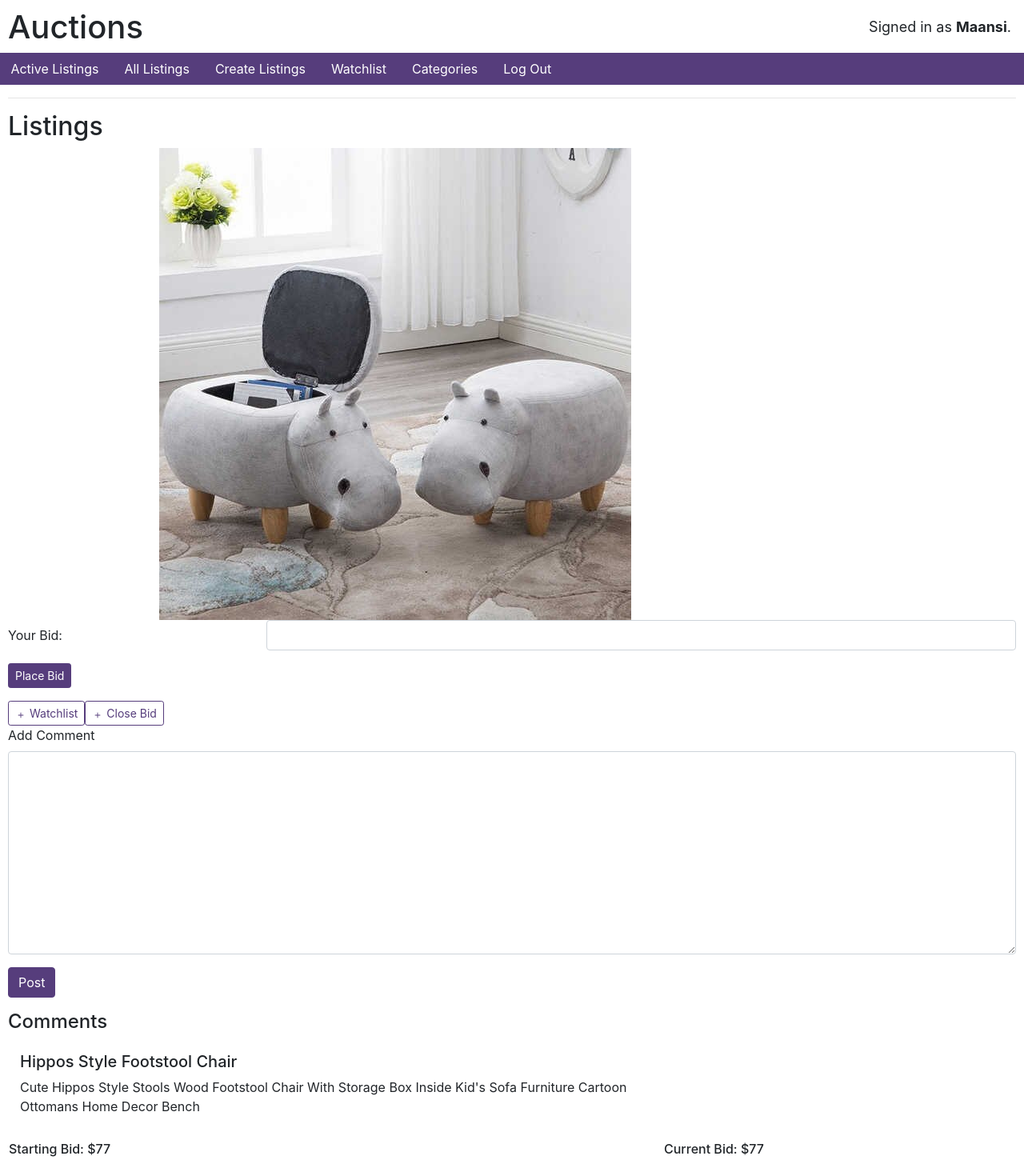
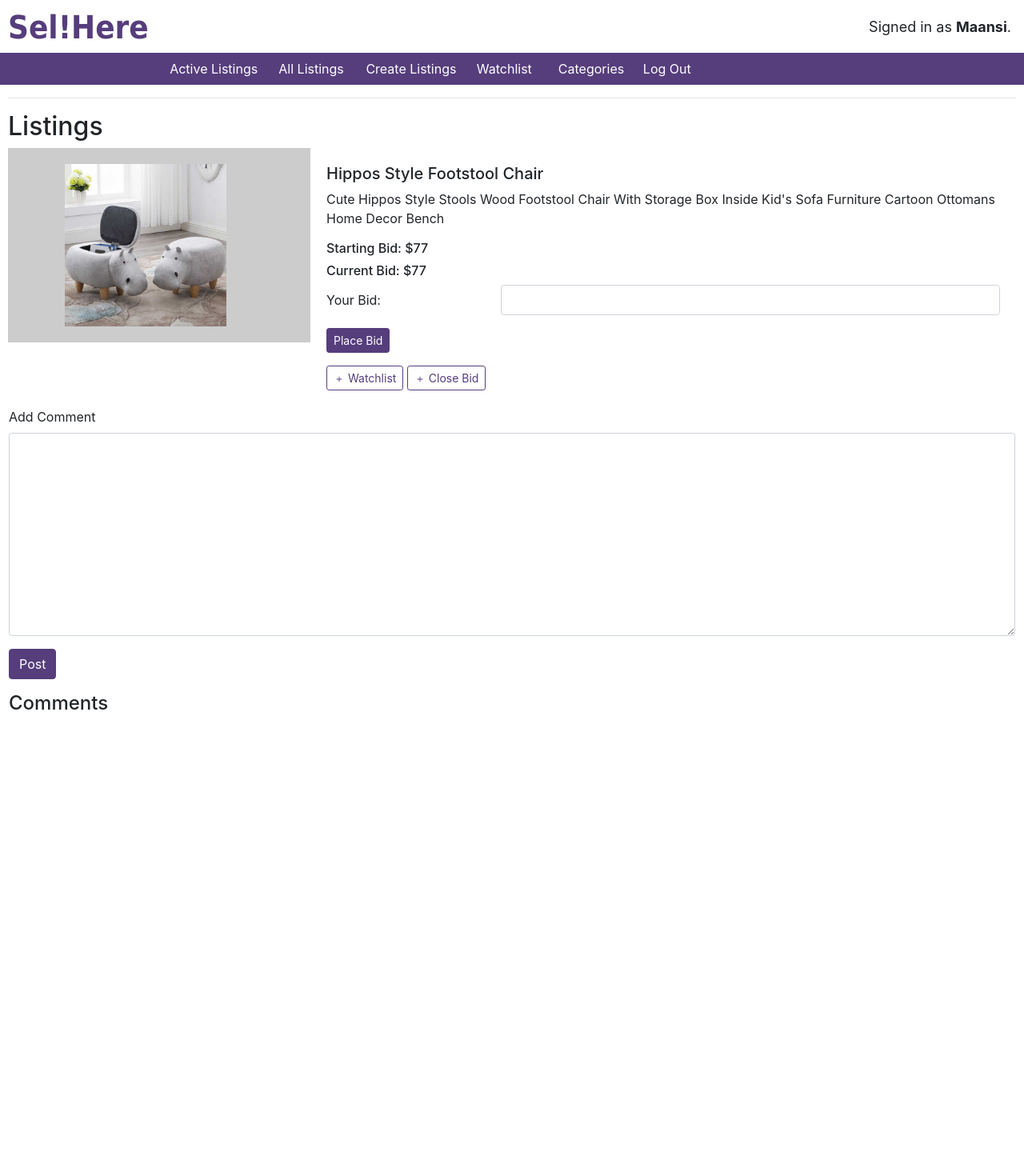
Before and after one commit to Maan17/auction, a Django app: page /details/1 in a window 1280 px wide. Shown: the whole page at 80% size. After the commit the page ends 887 px from the top, so only its background shows below. Run offline with Django 3.2, Linux system fonts and the light colour scheme; a user stored in the database is signed in; data comes from the database, SQL or seed files in the repository; both versions use the stored data as it was after the commit; data that the repository does not hold is empty; some libraries are stand-ins or nearby versions.

Commit message:
Working on frontend

```diff
--- a/auctions/templates/auctions/details.html
+++ b/auctions/templates/auctions/details.html
@@ -3,21 +3,15 @@
 {% block body %}
     <h2>Listings</h2>
     <table>
-        <tr id="img-col">
+        <tr >
+            <td id="detail-img">
                 <img src="{{ info.image.url }}">
-        </tr>
-        <tr>
-            <td id="right-col">
+            </td>
+            <td id="detail-desc">
                 <h5>{{ info.title }}</h5>
                 <p>{{ info.desc }}</p>
-                <tr>
-                    <td>
                 <h6>Starting Bid: ${{ info.initial_amt }}</h6>
-                    </td>
-                    <td>
                 <h6>Current Bid: ${{ current }}</h6>
-                    </td>
-                </tr>
                 {% if user.is_authenticated %}
                     {% if win %}
                         <div class="alert alert-success" role="alert">
@@ -68,6 +62,11 @@
                             <h4 class="alert-heading">Bid Closed</h4>
                         </div>
                     {% endif %}
+
+            </td>
+        </tr>
+        <tr>
+            <td>
                 <form action="{% url 'add_comment' info.id %}" enctype="multipart/form-data" method="POST">
                             {% for comment in comment %}{% load widget_tweaks %}
                                 <div class="form-group">
--- a/auctions/templates/auctions/index.html
+++ b/auctions/templates/auctions/index.html
@@ -1,7 +1,7 @@
 {% extends "auctions/layout.html" %}
 
 {% block body %}
-    <h2>Active Listings</h2>
+    <h2 style="text-align:center">Active Listings</h2>
     <table>
         {% for info in infos %}
         <tr>
--- a/auctions/templates/auctions/layout.html
+++ b/auctions/templates/auctions/layout.html
@@ -3,13 +3,14 @@
 <!DOCTYPE html>
 <html lang="en">
     <head>
-        <title>{% block title %}Auctions{% endblock %}</title>
+        <title>{% block title %}SellHere{% endblock %}</title>
         <link rel="stylesheet" href="https://stackpath.bootstrapcdn.com/bootstrap/4.4.1/css/bootstrap.min.css" integrity="sha384-Vkoo8x4CGsO3+Hhxv8T/Q5PaXtkKtu6ug5TOeNV6gBiFeWPGFN9MuhOf23Q9Ifjh" crossorigin="anonymous">
         <link href="{% static 'auctions/styles.css' %}" rel="stylesheet">
+        <meta name="viewport" content="width=device-width, initial-scale=1.0">
 
     </head>
     <body>
-        <h1>Auctions</h1>
+        <h1 style="font-family:tahoma; font-weight:bold;color:#563d7c">Sel!Here</h1>
         <div id="user-name">
             {% if user.is_authenticated %}
                 Signed in as <strong>{{ user.username }}</strong>.
@@ -18,31 +19,31 @@
             {% endif %}
         </div>
         <ul class="nav">
-            <li class="nav-item">
-                <a class="nav-link" href="{% url 'index' %}">Active Listings</a>
+            <li class="nav-item" >
+                <a class="nav-link" href="{% url 'index' %}" style="transform: translate(140%, 0%);" >Active Listings</a>
             </li>
             <li class="nav-item">
-                <a class="nav-link" href="{% url 'all_listings' %}">All Listings</a>
+                <a class="nav-link" href="{% url 'all_listings' %}" style="transform: translate(170%, 0%);">All Listings</a>
             </li>
             {% if user.is_authenticated %}
                 <li class="nav-item">
-                    <a class="nav-link" href="{% url 'create_listings' %}">Create Listings</a>
+                    <a class="nav-link" href="{% url 'create_listings' %}" style="transform: translate(130%, 0%);">Create Listings</a>
                 </li>
                 <li class="nav-item">
-                    <a class="nav-link" href="{% url 'watchlist' %}">Watchlist</a>
+                    <a class="nav-link" href="{% url 'watchlist' %}" style="transform: translate(180%, 0%);">Watchlist</a>
                 </li>
                 <li class="nav-item">
-                    <a class="nav-link" href="{% url 'categories' %}">Categories</a>
+                    <a class="nav-link" href="{% url 'categories' %}" style="transform: translate(160%, 0%);">Categories</a>
                 </li>
                 <li class="nav-item">
-                    <a class="nav-link" href="{% url 'logout' %}">Log Out</a>
+                    <a class="nav-link" href="{% url 'logout' %}" style="transform: translate(190%, 0%);">Log Out</a>
                 </li>
             {% else %}
                 <li class="nav-item">
-                    <a class="nav-link" href="{% url 'login' %}">Log In</a>
+                    <a class="nav-link" href="{% url 'login' %}" style="transform: translate(250%, 1%);">Log In</a>
                 </li>
                 <li class="nav-item">
-                    <a class="nav-link" href="{% url 'register' %}">Register</a>
+                    <a class="nav-link" href="{% url 'register' %}" style="transform: translate(230%, 1%);">Register</a>
                 </li>
             {% endif %}
         </ul>
--- a/auctions/views.py
+++ b/auctions/views.py
@@ -8,7 +8,7 @@ from .forms import listingForm,BidForm,CommentForm
 from django.contrib import messages
 
 def index(request):
-    infos=listing.objects.filter(active=True).order_by('published_date')
+    infos=listing.objects.filter(active=True).order_by('-published_date')
     return render(request, "auctions/index.html",{'infos':infos})
 
 def create(request):
@@ -18,7 +18,7 @@ def create(request):
         item = form.save(commit=False)
         item.owner = request.user
         item.save()
-        return render(request, "auctions/index.html", {'infos':infos})
+        return index(request)
     else:
        return render(request, 'auctions/create.html', {'form': form})
 
--- a/static/auctions/styles.css
+++ b/static/auctions/styles.css
@@ -36,6 +36,8 @@ a:hover{
     background-color: #563d7c;
     margin-left: -1%;
     margin-right: -1%;
+    position: relative;
+
 }
 
 .nav-link {
@@ -73,3 +75,23 @@ a:hover{
     background-color: #563d7c;
     border-color: #563d7c;
 }
+
+#detail-img {
+    float: left;
+    width: 30%;
+    background: #ccc;
+    padding: 20px;
+}
+
+#detail-desc {
+    float: left;
+    padding: 20px;
+    width: 70%;
+}
+
+@media screen and (max-width: 1000px) {
+    #detail-img, #detail-desc {
+      width: 100%;
+      height: auto;
+    }
+}
```
Also changed, not shown: assets/auctions/styles.css (+21 -4 lines), auctions/migrations/0001_initial.py (added), auctions/migrations/__init__.py (added), db.sqlite3, media/product/camera_pKlmaBR.jpg (added), media/product/hipp-chairs_1gQAJIB.jpg (added), media/product/marsh_2FrPbMo.jpg (added), media/product/teddy_BvBqlb0.jpg (added), media/product/toy_x6DPaW2.png (added). Lines whose indentation alone changed are shown as unchanged.
